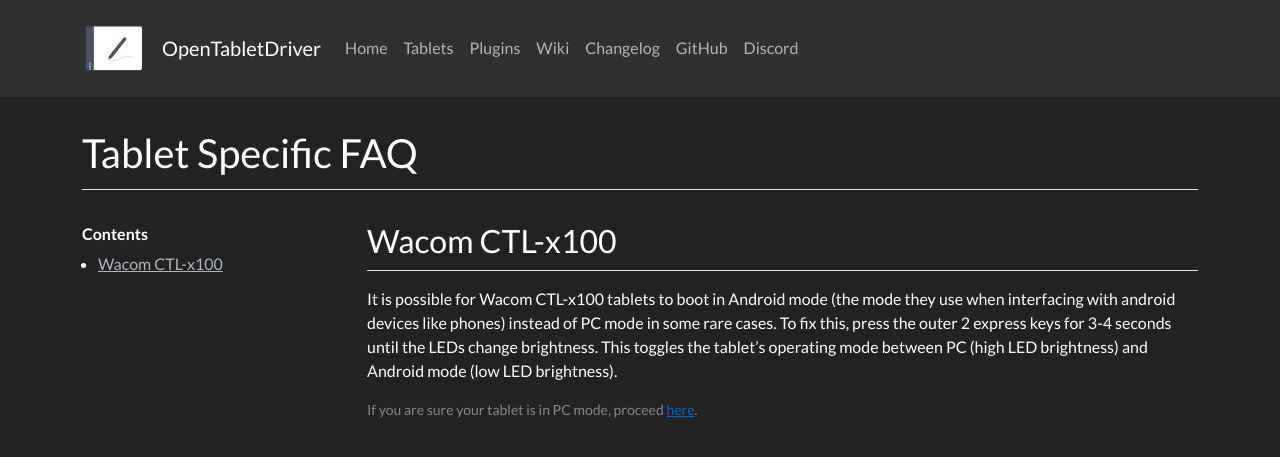
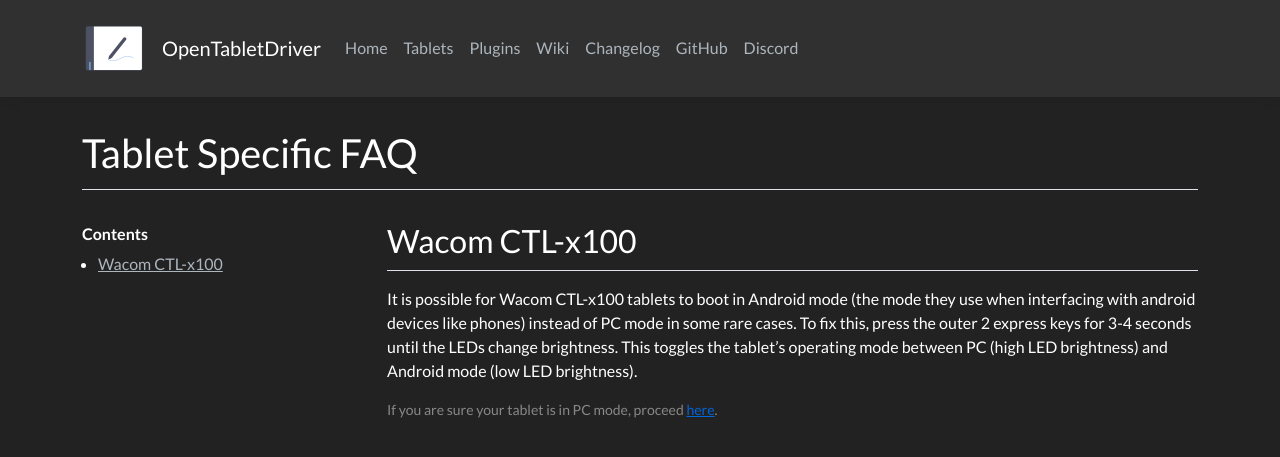
Before and after one commit to OpenTabletDriver/opentabletdriver.github.io, a Jekyll site: the page built from _wiki/FAQ/TabletSpecific.md, in a window 1280 px wide. Shown: the top 457 px of the page. Built offline with Jekyll 4.4.1, drawn with Linux system fonts in a browser that asks for light colours; nearby versions of some CDN libraries; comment, search, counter and statistics services are not loaded.

Commit message:
Add padding to give space for anchor

```diff
--- a/assets/css/site.scss
+++ b/assets/css/site.scss
@@ -103,6 +103,12 @@ div.highlighter-rouge pre.highlight {
   @include markdown-header;
 }
 
+@media (min-width: 576px) {
+  .markdown-content {
+    padding-left: 2em;
+  }
+}
+
 .markdown-content > h2,
 .markdown-content > h3 {
   @include markdown-header;
```
